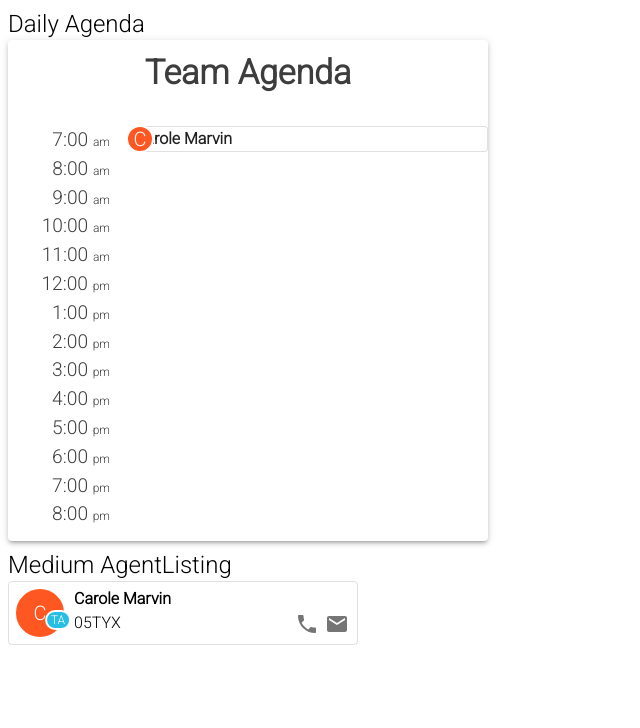
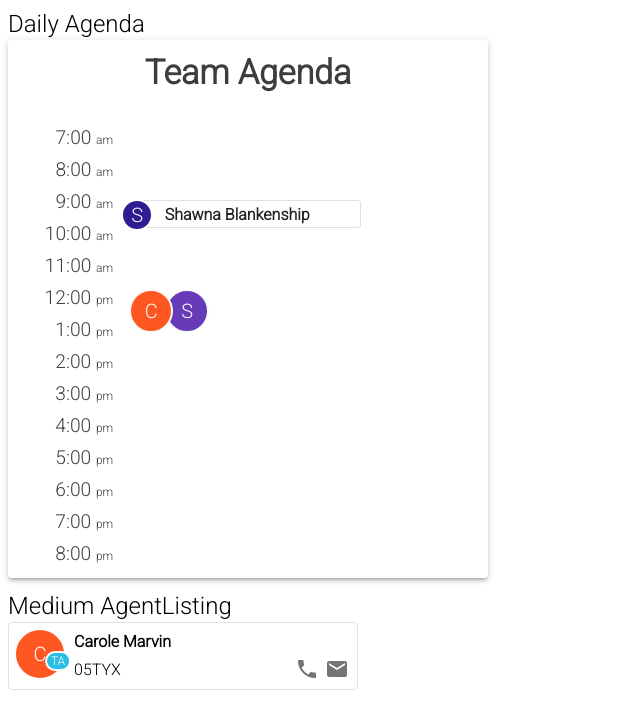
Before and after one commit to vollantre/agent-listing, a React app: page / in a window 1280 px wide. Shown: the top 728 px of the page, without its empty margins (0-640 px from the left). Built offline with nearby package versions, Linux system fonts and the light colour scheme; the HTML template or start-up script is replaced by a standard one.

Commit message:
split code and add positioning feature

```diff
--- a/package.json
+++ b/package.json
@@ -12,6 +12,8 @@
   "dependencies": {
     "@material-ui/core": "^4.9.14",
     "@material-ui/icons": "^4.9.1",
+    "@material-ui/lab": "^4.0.0-alpha.53",
+    "date-fns": "^2.14.0",
     "prop-types": "^15.7.2",
     "react": "^16.13.1",
     "react-dom": "^16.13.1"
--- a/src/App.js
+++ b/src/App.js
@@ -1,6 +1,5 @@
 import React, { useState } from 'react'
 import { MuiThemeProvider, createMuiTheme, makeStyles } from '@material-ui/core/styles'
-import List from '@material-ui/core/List'
 import Typography from '@material-ui/core/Typography'
 import DailyAgenda from './components/DailyAgenda'
 import AgentListing from './components/AgentListing'
@@ -26,13 +25,21 @@ const theme = createMuiTheme({
             'sans-serif',
             '"Helvetica Neue"',
             'Arial',
-          ].join(', ')
+          ].join(', '),
+        body1: {
+            fontSize: '1.2rem',
+            color: '#3d3d3d'
+        },
+        h4: {
+            color: '#3d3d3d',
+            fontWeight: 'bold',
+            paddingTop: '12px'
+        }
     }
 })
 
 const App = () => {
     const [mockArray] = useState(sample)
-    const classes = useStyles()
 
     return(
         <MuiThemeProvider theme={theme}>
--- a/src/components/AgentListing.js
+++ b/src/components/AgentListing.js
@@ -6,10 +6,8 @@ import Grid from '@material-ui/core/Grid'
 import IconButton from '@material-ui/core/IconButton'
 import Phone from '@material-ui/icons/Phone'
 import Email from '@material-ui/icons/Email'
+import MuiAvatar from '@material-ui/core/Avatar'
 import Typography from '@material-ui/core/Typography'
-import MuiListItem from '@material-ui/core/ListItem'
-import MuiListItemText from '@material-ui/core/ListItemText'
-import MuiListSecondaryAction from '@material-ui/core/ListItemSecondaryAction'
 import Avatar from './Avatar'
 
 //STYLING
@@ -19,40 +17,38 @@ const Card = withStyles(theme => ({
     }
 }))(MuiCard)
 
-const ListSecondaryAction = withStyles(theme => ({
+const SmallGrid = withStyles(theme => ({
     root: {
-        top: '70%',
-        right: '5px'
+        height: '26px',
+        position: 'relative'
     }
-}))(MuiListSecondaryAction)
-
-const ListItem = withStyles(theme => ({
-    root: {
-        paddingTop: 0,
-        paddingBottom: 0,
-        paddingLeft: '2px'
-    }
-}))(MuiListItem)
-
+}))(Grid)
 
 /////////////////////////////////////////////////////////////////////////////////////////////////////////////////////////
 /////                                            REACT COMPONENTS                                                   /////
 /////////////////////////////////////////////////////////////////////////////////////////////////////////////////////////
 
 //SmallAgentListing component
-const SmallAgentListing = ({ agent }) =>
+const SmallAgentListing = ({ agent, showAvatarOnly }) => {
+    if(showAvatarOnly) return (
+        <MuiAvatar>
+            {agent.name[0]}
+        </MuiAvatar>
+    )
 
+    return(
         <Card variant="outlined">
-            <Grid style={{ position: 'relative' }} item container xs={6}>
+            <SmallGrid item alignItems="center" container>
                 <Avatar size='small' backgroundColor={agent.color}>
                     {agent.name[0]}
                 </Avatar>
-                <Grid>
-                    <Typography variant="body1"><strong>{agent.name}</strong></Typography>
+                <Grid style={{ marginLeft: '15%' }} item>
+                    <Typography variant="subtitle1"><strong>{agent.name}</strong></Typography>
                 </Grid>
-            </Grid>
+            </SmallGrid>
         </Card>
-
+    )
+}
 
 //MediumAgentListing component
 const MediumAgentListing = ({ agent }) =>
@@ -71,7 +67,7 @@ const MediumAgentListing = ({ agent }) =>
                 <Avatar backgroundColor={agent.color} badgeContent='TA'>
                     {agent.name[0]}
                 </Avatar>
-                <Typography>
+                <Typography variant="subtitle1">
                     <strong>{agent.name}</strong>
                     <br />
                     {agent.code}
@@ -88,16 +84,17 @@ const MediumAgentListing = ({ agent }) =>
         </Grid>
 
 //AgentListing component
-const AgentListing = ({ agent, size }) => {
+const AgentListing = ({ agent, size, showAvatarOnly }) => {
 
-    if(size === 'small') return <SmallAgentListing agent={agent} />
+    if(size === 'small') return <SmallAgentListing showAvatarOnly={showAvatarOnly} agent={agent} />
 
     return <MediumAgentListing agent={agent} />
 }
 
 AgentListing.propTypes = {
     size: PropTypes.string,
-    agent: PropTypes.object.isRequired
+    agent: PropTypes.object.isRequired,
+    showAvatarOnly: PropTypes.bool
 }
 
 export default AgentListing
--- a/src/components/Avatar.js
+++ b/src/components/Avatar.js
@@ -26,8 +26,8 @@ const ListItemAvatar = withStyles(theme => ({
 
 const styles = theme => ({
     small: {
-        width: theme.spacing(3),
-        height: theme.spacing(3),
+        width: '28px',
+        height: '28px',
         position: 'absolute',
         marginLeft: '-9px',
         border: '2px solid white',
--- a/src/components/DailyAgenda.js
+++ b/src/components/DailyAgenda.js
@@ -2,67 +2,89 @@ import React from 'react'
 import PropTypes from 'prop-types'
 import { withStyles } from '@material-ui/core/styles'
 import MuiPaper from '@material-ui/core/Paper'
-import List from '@material-ui/core/List'
-import MuiTypography from '@material-ui/core/Typography'
+import AvatarGroup from '@material-ui/lab/AvatarGroup'
+import Avatar from '@material-ui/core/Avatar'
+import Typography from '@material-ui/core/Typography'
 import Grid from '@material-ui/core/Grid'
 import AgentListing from './AgentListing'
+import Hours, { HourSpot } from './Hours'
+import getHours from 'date-fns/getHours'
+import getMinutes from 'date-fns/getMinutes'
+import parseISO from 'date-fns/parseISO'
 
-const Typography = withStyles(theme => ({
-    h4: {
-        color: '#3d3d3d',
-        fontWeight: 'bold',
-        paddingTop: '12px'
-    },
-    body1: {
-        fontSize: '1.2rem',
-        color: '#3d3d3d'
-    }
-}))(MuiTypography)
-
+//STYLING
 const Paper = withStyles(theme => ({
     root: {
         width: theme.spacing(60)
     }
 }))(MuiPaper)
 
-const Time = ({ hour }) => (
-    <Grid item xs={12}>
-        <Typography align="right" variant="body1">
-            {hour.slice(0,5)} <Typography variant="caption">{hour.substr(-2)}</Typography>
-        </Typography>
-    </Grid>
-)
 
-const Times = () => (
-    <Grid container item xs={3}>
-        <Time hour="7:00 am" />
-        <Time hour="8:00 am" />
-        <Time hour="9:00 am" />
-        <Time hour="10:00 am" />
-        <Time hour="11:00 am" />
-        <Time hour="12:00 pm" />
-        <Time hour="1:00 pm" />
-        <Time hour="2:00 pm" />
-        <Time hour="3:00 pm" />
-        <Time hour="4:00 pm" />
-        <Time hour="5:00 pm" />
-        <Time hour="6:00 pm" />
-        <Time hour="7:00 pm" />
-        <Time hour="8:00 pm" />
-    </Grid>
-)
+/////////////////////////////////////////////////////////////////////////////////////////////////////////////////////////
+/////                                            REACT COMPONENTS                                                   /////
+/////////////////////////////////////////////////////////////////////////////////////////////////////////////////////////
 
+
+//Appointment
+const Appointment = ({appointment, xs}) => {
+    const [mTop] = React.useState(Math.floor(getMinutes(parseISO(appointment.appt_time)) / 15 % 4) * 7)
+
+    if (appointment.agents.length > 1) return (
+        <Grid style={{ marginTop: `${mTop}px` }} item xs={xs}>
+            <AvatarGroup max={4}>
+                {appointment.agents.map(agent =>
+                    <Avatar style={{ backgroundColor: agent.color }} key={agent.code}>
+                        {agent.name[0]}
+                    </Avatar>)}
+            </AvatarGroup>
+        </Grid>
+
+    )
+
+    return(
+        <Grid style={{ marginTop: `${mTop}px` }} item xs={xs}>
+            <AgentListing size="small" agent={appointment.agents[0]} />
+        </Grid>
+    )
+}
+
+const initSpots = () => {
+    const ret = []
+    for(var i = 0; i < 14; i++){
+        ret[i] = {
+            appointments: [],
+            hour: i + 7
+        }
+    }
+    return ret
+}
+
+const Spots = ({ appointments }) => {
+    const spots = initSpots()
+    appointments.forEach(appt => spots[getHours(parseISO(appt.appt_time)) - 7].appointments.push(appt))
+
+    return(
+        <React.Fragment>
+            {spots.map(spot =>
+                <HourSpot key={spot.hour}>
+                    {spot.appointments.map((appt, i) => <Appointment key={i} appointment={appt} />)}
+                </HourSpot>)
+            }
+        </React.Fragment>
+    )
+}
+
+//DailyAgenda Component
 const DailyAgenda = ({ title, appointments }) => {
-
     return(
         <Paper elevation={3}>
             <Typography align="center" variant="h4">
-            {title}
+                {title}
             </Typography>
-            <Grid style={{ marginTop: '20px' }} container spacing={3}>
-                <Times />
-                <Grid item xs={9}>
-                    <AgentListing size="small" agent={appointments[0].agents[0]} />
+            <Grid style={{ marginTop: '20px', width: '101%' }} container spacing={2}>
+                <Hours />
+                <Grid direction="column" container item xs={9}>
+                    <Spots appointments={appointments} />
                 </Grid>
             </Grid>
         </Paper>
--- /dev/null
+++ b/src/components/Hours.js
@@ -0,0 +1,45 @@
+import React from 'react'
+import PropTypes from 'prop-types'
+import Grid from '@material-ui/core/Grid'
+import Typography from '@material-ui/core/Typography'
+import { HourGrid } from './StyledComponents'
+
+//HourSpot
+export const HourSpot = ({ children }) => (
+    <HourGrid style={{ position: 'relative' }} item container>
+        <Grid style={{ position: 'absolute' }} container item>
+            {children.map(child => React.cloneElement(child, { xs: children.length > 1 ? (12 / children.length) : 8 }))}
+        </Grid>
+    </HourGrid>
+)
+
+//Hour component
+const Hour = ({ hour }) => (
+    <HourGrid container justify="flex-end" alignItems="center" item xs={12}>
+        <Typography variant="body1">
+            {hour.slice(0,5)} <Typography variant="caption">{hour.substr(-2)}</Typography>
+        </Typography>
+    </HourGrid>
+)
+
+//Hours components
+const Hours = () => (
+    <Grid container item xs={3}>
+        <Hour hour="7:00 am" />
+        <Hour hour="8:00 am" />
+        <Hour hour="9:00 am" />
+        <Hour hour="10:00 am" />
+        <Hour hour="11:00 am" />
+        <Hour hour="12:00 pm" />
+        <Hour hour="1:00 pm" />
+        <Hour hour="2:00 pm" />
+        <Hour hour="3:00 pm" />
+        <Hour hour="4:00 pm" />
+        <Hour hour="5:00 pm" />
+        <Hour hour="6:00 pm" />
+        <Hour hour="7:00 pm" />
+        <Hour hour="8:00 pm" />
+    </Grid>
+)
+
+export default Hours
--- /dev/null
+++ b/src/components/StyledComponents.js
@@ -0,0 +1,8 @@
+import Grid from '@material-ui/core/Grid'
+import { withStyles } from '@material-ui/core/styles'
+
+export const HourGrid = withStyles(theme => ({
+    root: {
+        height: theme.spacing(4)
+    }
+}))(Grid)
--- a/src/sample.js
+++ b/src/sample.js
@@ -19,6 +19,18 @@ export default [
                 color: deepPurple[500]
             }
         ]
+    },
+    {
+        appt_time: "2020-04-01 09:30:00",
+        agents: [
+            {
+                name: 'Shawna Blankenship',
+                code: '32FFR',
+                phone: '(286) 934 3515',
+                email: 'blankenship@example.com',
+                color: deepPurple[900]
+            }
+        ]
     }
 
 ]
```
Also changed, not shown: 1 other file (tests, documents, lock files or other folders).
